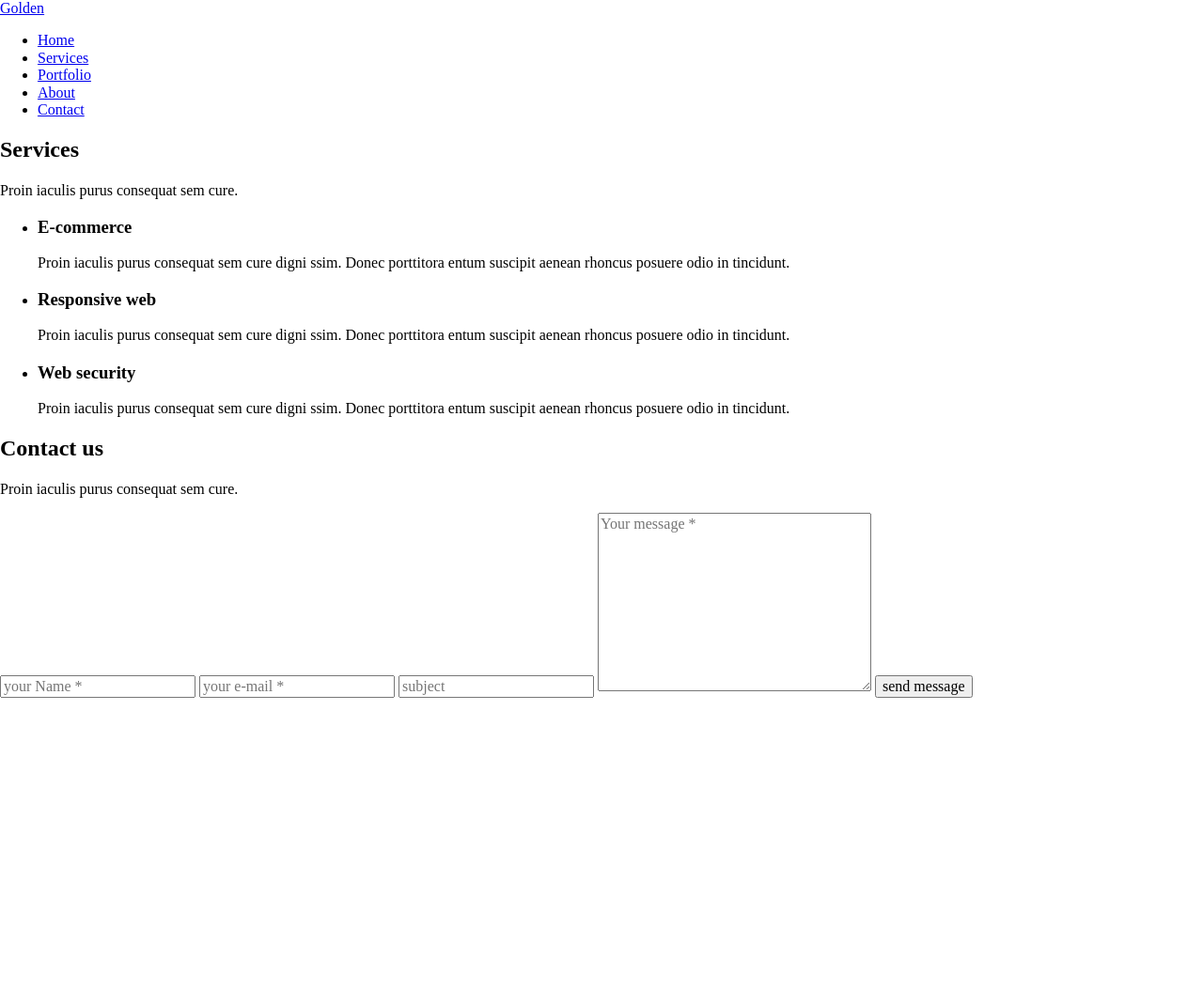
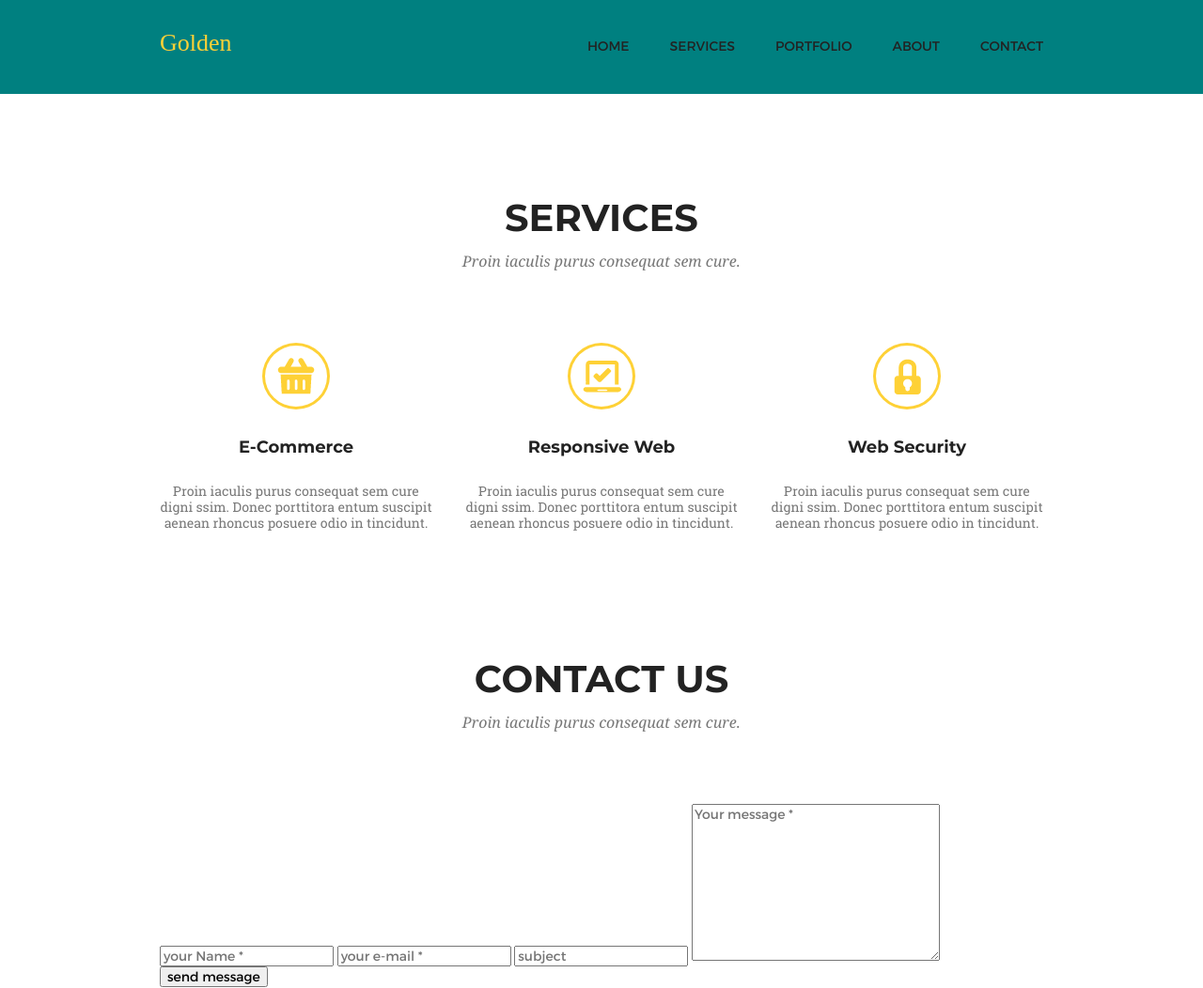
Before and after one commit to alexeyshalkevych/goit-fe-course, a plain HTML site: page html-css/module-07/index.html in a window 1280 px wide. Shown: the whole page at 94% size. Before the commit the page ends 800 px from the top, so only its background shows below. Drawn offline with Linux system fonts and the light colour scheme.

Commit message:
added service section style

```diff
--- a/html-css/module-07/css/style.css
+++ b/html-css/module-07/css/style.css
@@ -1,3 +1,184 @@
+:root {
+  --font-all-content: "Montserrat";
+  --font-subtitle: "Droid Serif";
+  --color-content: rgb(34, 34, 34);
+  --color-subcontent: rgb(119, 119, 119);
+}
+
+html {
+  box-sizing: border-box;
+}
+
+*,
+*::before,
+*::after {
+  box-sizing: inherit;
+}
+
 body {
-  font-family: "Wisdom Script";
+  font-family: var(--font-all-content), sans-serif;
+  font-weight: 400;
+  font-size: 14px;
+  color: var(--color-content);
+  line-height: 17px;
 }
+
+.container {
+  width: 940px;
+  margin: 0 auto;
+}
+
+.section-title {
+  margin: 0;
+  padding: 0;
+  font-size: 40px;
+  line-height: 75px;
+  font-weight: 700;
+  text-transform: uppercase;
+  text-align: center;
+}
+
+.section-subtitle {
+  margin: 0;
+  margin-bottom: 76px;
+  padding: 0;
+  font-family: var(--font-subtitle);
+  font-size: 16px;
+  font-weight: 400;
+  font-style: italic;
+  color: var(--color-subcontent);
+  line-height: 20px;
+  text-align: center;
+}
+
+/* -----HEADER STYLE----- */
+
+.header {
+  padding-top: 25px;
+  min-height: 100px;
+  background-color: teal;
+}
+
+.navigattion {
+  display: flex;
+  justify-content: space-between;
+  align-items: baseline;
+}
+
+.logo {
+}
+
+.logo-link {
+  display: block;
+  font-family: "Wisdom Script AI";
+  color: rgb(254, 209, 54);
+  font-size: 26px;
+  line-height: 41px;
+  font-weight: 400;
+  text-decoration: none;
+}
+
+.menu-list {
+  display: flex;
+  justify-content: space-between;
+  flex-basis: 485px;
+  margin: 0;
+  padding: 0;
+  list-style: none;
+}
+
+.menu-list-item {
+}
+
+.menu-list-link {
+  font-family: var(--font-all-content), sans-serif;
+  font-size: 14px;
+  font-weight: 400;
+  line-height: 41px;
+  color: var(--color-content);
+  text-decoration: none;
+  text-transform: uppercase;
+  transition: color 200ms linear;
+}
+
+.menu-list-link:hover,
+.menu-list-link:focus {
+  color: rgb(254, 209, 54);
+}
+
+/* -----SERVICES SECTION STYLE */
+
+.services {
+  padding-top: 94px;
+}
+
+.services-list {
+  display: flex;
+  flex-wrap: wrap;
+  justify-content: space-between;
+  margin: 0;
+  padding: 0;
+  text-align: center;
+  list-style: none;
+}
+
+.services-list-item {
+  flex-basis: 290px;
+  margin-bottom: 120px;
+}
+
+.services-list-item::before{
+  display: inline-block;
+  content: "";
+  width: 72px;
+  height: 71px;
+  background-color: rgb(255, 255, 255);
+  background-repeat: no-repeat;
+  background-position: center center;
+  border:3px solid rgb(254, 209, 54);
+  border-radius: 50%;
+  text-align: center;
+}
+
+.services-list-item:first-child::before{
+  background-image: url("../img/secrvices-icons/icon-basket.png");
+}
+
+.services-list-item:nth-child(2)::before{
+  background-image: url("../img/secrvices-icons/icon-laptop.png");
+}
+
+.services-list-item:last-child::before{
+  background-image: url("../img/secrvices-icons/icon-locked.png");
+}
+
+.servics-item-title {
+  margin: 0;
+  padding: 0;
+  font-size: 18px;
+  line-height: 75px;
+  font-weight: 700;
+  text-transform: capitalize;
+}
+
+.services-item-descr {
+  margin: 0;
+  padding: 0;
+  font-family: "Roboto Slab";
+  color: var(--color-subcontent);
+}
+
+
+
+
+
+.visually-hidden {
+	position: absolute !important;
+	clip: rect(1px 1px 1px 1px); /* IE6, IE7 */
+	clip: rect(1px, 1px, 1px, 1px);
+	padding:0 !important;
+	border:0 !important;
+	height: 1px !important;
+	width: 1px !important;
+	overflow: hidden;
+}
--- a/html-css/module-07/fonts/DroidSerif/css/droid-serif.css
+++ b/html-css/module-07/fonts/DroidSerif/css/droid-serif.css
@@ -1,7 +1,7 @@
 @font-face {
   font-family: "Droid Serif";
-  src: url("../fonts/DroidSerifItalic.woff2") format("woff2"),
-    url("../fonts/DroidSerifItalic.woff") format("woff");
+  src: url("../fonts/droid-serif-italic.woff2") format("woff2"),
+    url("../fonts/droid-serif-italic.woff") format("woff");
   font-weight: 400;
   font-style: italic;
 }
--- a/html-css/module-07/fonts/WisdomScript/css/wisdom-script.css
+++ b/html-css/module-07/fonts/WisdomScript/css/wisdom-script.css
@@ -1,7 +1,7 @@
 @font-face {
-  font-family: "Wisdom-script";
-  scr: url("../fonts/wisdom-script.woff2") format("woff2"),
-    url("../fonts/wisdom-script.woff") format("woff");
+  font-family: "Wisdom Script AI";
+  scr: url("../fonts/wisdom-script-ai.woff2") format("woff2"),
+    url("../fonts/wisdom-script-ai.woff") format("woff");
     font-weight: 400;
     font-style: normal;
 }
--- a/html-css/module-07/index.html
+++ b/html-css/module-07/index.html
@@ -40,8 +40,8 @@
     <main class="contant">
       <section class="services">
         <div class="container">
-          <h2 class="services-title">Services</h2>
-          <p class="services-subtitle">
+          <h2 class="services-title section-title">Services</h2>
+          <p class="services-subtitle section-subtitle">
             Proin iaculis purus consequat sem cure.
           </p>
           <ul class="services-list">
@@ -74,8 +74,8 @@
       </section>
       <section class="contact">
         <div class="container">
-          <h2 class="contact-title">Contact us</h2>
-          <p class="contact-subtitle">
+          <h2 class="contact-title section-title">Contact us</h2>
+          <p class="contact-subtitle section-subtitle">
             Proin iaculis purus consequat sem cure.
           </p>
           <form action="#" class="contact-form" method="GET">
@@ -92,6 +92,13 @@
           </form>
         </div>
       </section>
+      <footer class="footer">
+        <div class="visually-hidden">
+          Font made from
+          <a href="http://www.onlinewebfonts.com">oNline Web Fonts</a> is
+          licensed by CC BY 3.0
+        </div>
+      </footer>
     </main>
   </body>
 </html>
```
Also changed, not shown: html-css/module-07/fonts/WisdomScript/fonts/wisdom-script-ai.woff (added), html-css/module-07/fonts/WisdomScript/fonts/wisdom-script-ai.woff2 (added), html-css/module-07/fonts/WisdomScript/fonts/wisdom-script.woff (deleted), html-css/module-07/fonts/WisdomScript/fonts/wisdom-script.woff2 (deleted), html-css/module-07/img/secrvices-icons/icon-basket.png (added), html-css/module-07/img/secrvices-icons/icon-laptop.png (added), html-css/module-07/img/secrvices-icons/icon-locked.png (added).
